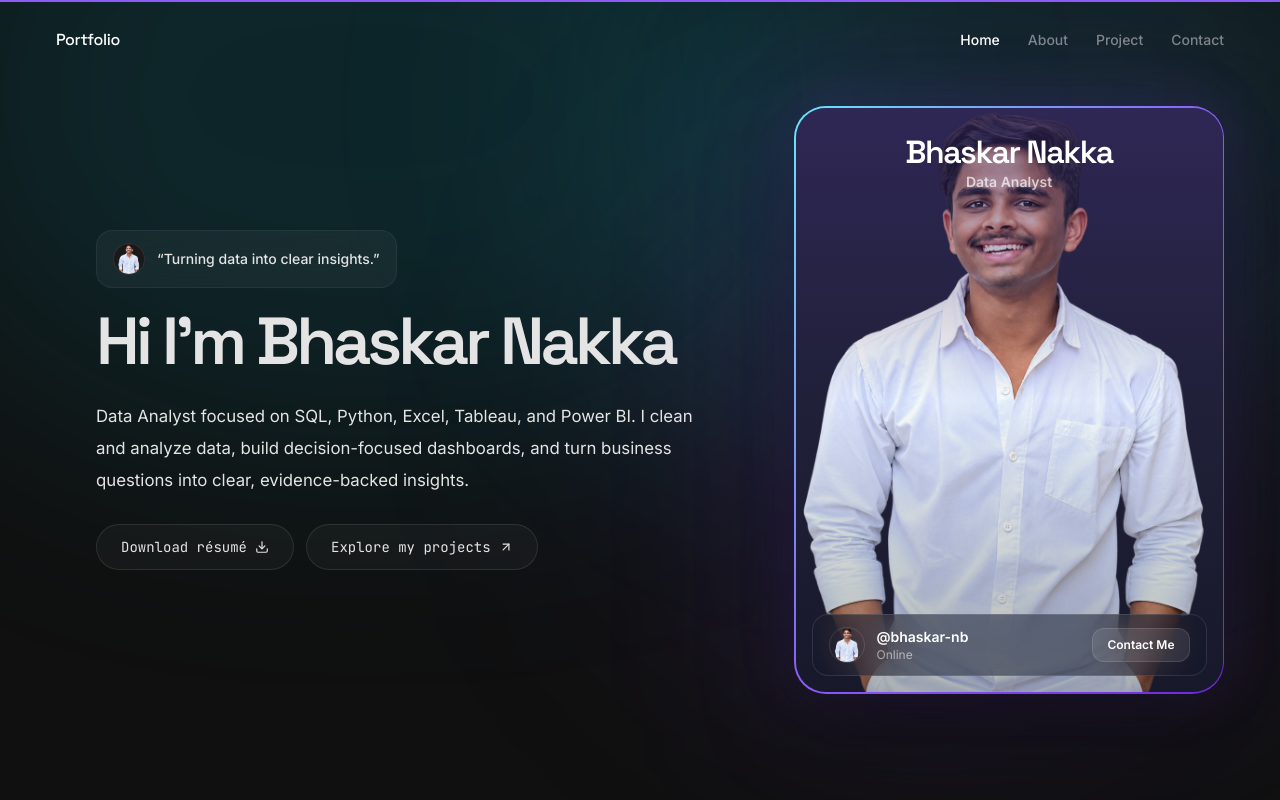
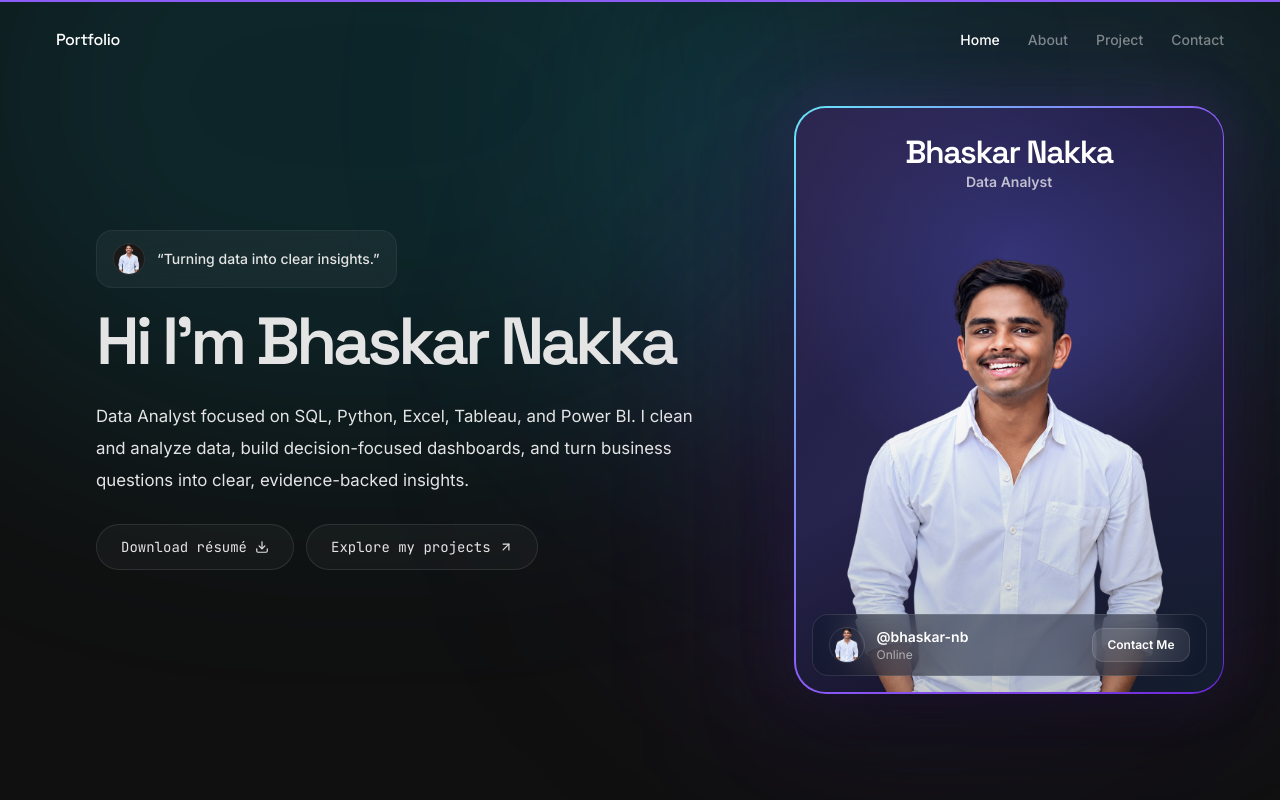
Before and after one commit to bhaskar-nb/portfolio, a Next.js app: page / in a window 1280 px wide. Shown: the top 800 px of the page. Built offline with nearby package versions, Linux system fonts and the light colour scheme.

Commit message:
Refine profile card background for new image

```diff
--- a/components/Hero.tsx
+++ b/components/Hero.tsx
@@ -66,17 +66,19 @@ export default function Hero() {
           <div className="absolute -inset-10 rounded-[55px] bg-violet-500/[0.10] blur-[75px]" />
 
           <div className="relative rounded-[32px] bg-gradient-to-br from-cyan-300 via-violet-500 to-violet-700 p-[1.5px] shadow-[0_30px_90px_rgba(0,0,0,0.48),0_0_55px_rgba(139,92,246,0.18)]">
-            <div className="relative aspect-[0.73] overflow-hidden rounded-[30px] bg-[#202039]">
+            <div className="relative aspect-[0.73] overflow-hidden rounded-[30px] bg-[radial-gradient(circle_at_50%_25%,rgba(99,102,241,0.32),transparent_48%),linear-gradient(145deg,#17162f_0%,#292653_48%,#11111f_100%)]">
+              <div className="pointer-events-none absolute inset-0 bg-[linear-gradient(135deg,rgba(167,139,250,0.18),transparent_32%,transparent_68%,rgba(56,189,248,0.10))]" />
+
               <Image
                 src="/DP image.png"
                 alt={profile.name + " — Data Analyst"}
                 fill
                 sizes="430px"
-                className="object-cover object-top"
+                className="object-contain object-bottom scale-[1.08]"
                 priority
               />
 
-              <div className="absolute inset-0 bg-gradient-to-b from-[#392c68]/60 via-transparent to-[#07070b]/30" />
+              <div className="pointer-events-none absolute inset-0 bg-gradient-to-b from-[#211c48]/25 via-transparent to-[#07070b]/20" />
 
               <div className="absolute left-0 right-0 top-0 z-10 px-5 pt-7 text-center">
                 <h2 className="font-display text-[1.9rem] font-semibold leading-none tracking-[-0.045em] text-white sm:text-[2rem]">
```
